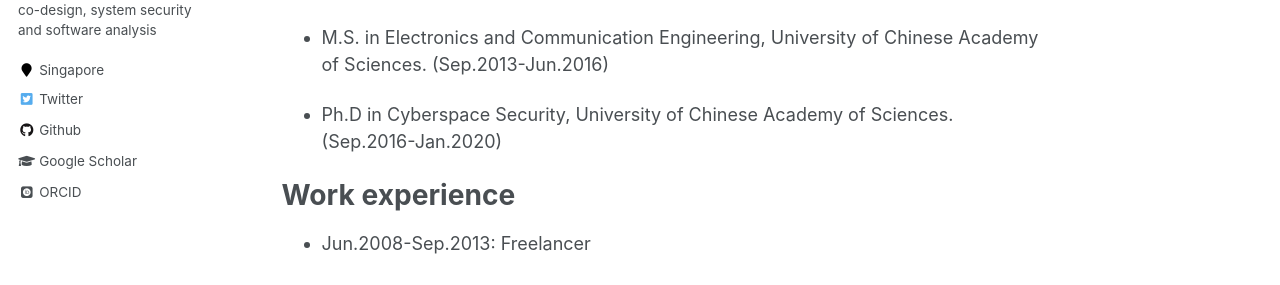
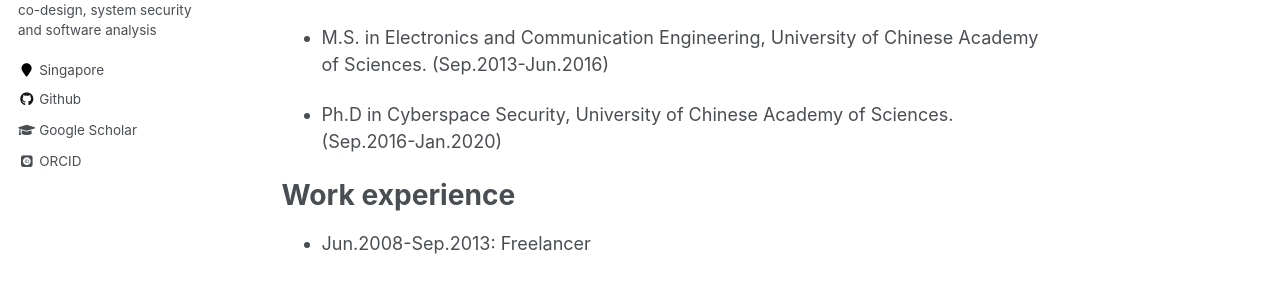
Before and after one commit to gejingquan/gejingquan.github.io, a Jekyll site: the page built from _pages/about.md, in a window 1280 px wide. Shown: the part 451-736 px from the top of the page. Built offline with Jekyll 4.4.1, drawn with Linux system fonts in a browser that asks for light colours; some web fonts are replaced.

Commit message:
Update _config.yml

```diff
--- a/_config.yml
+++ b/_config.yml
@@ -108,7 +108,6 @@ author:
   stackoverflow    : # http://stackoverflow.com/users/123456/username
   steam            :
   tumblr           :
-  twitter          : "gaogemengtui"
   vine             :
   weibo            :
   xing             :
```
